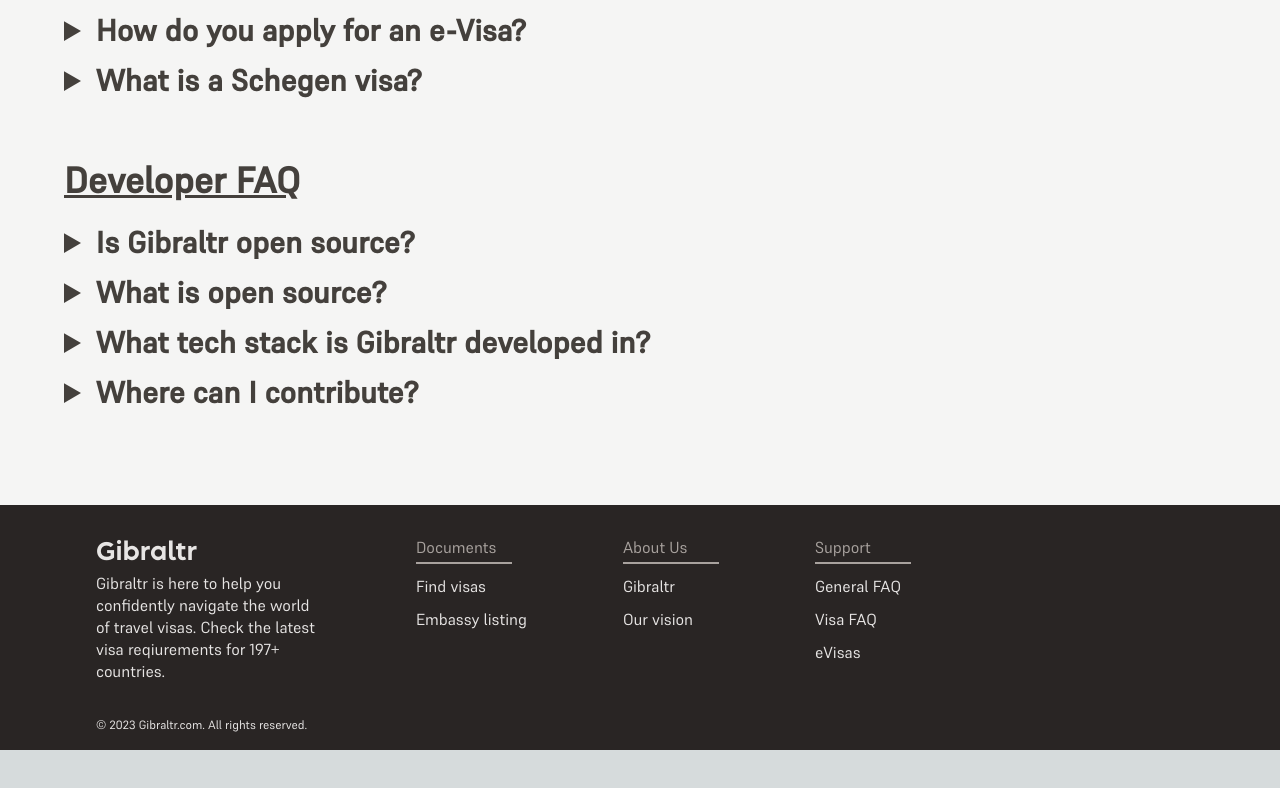
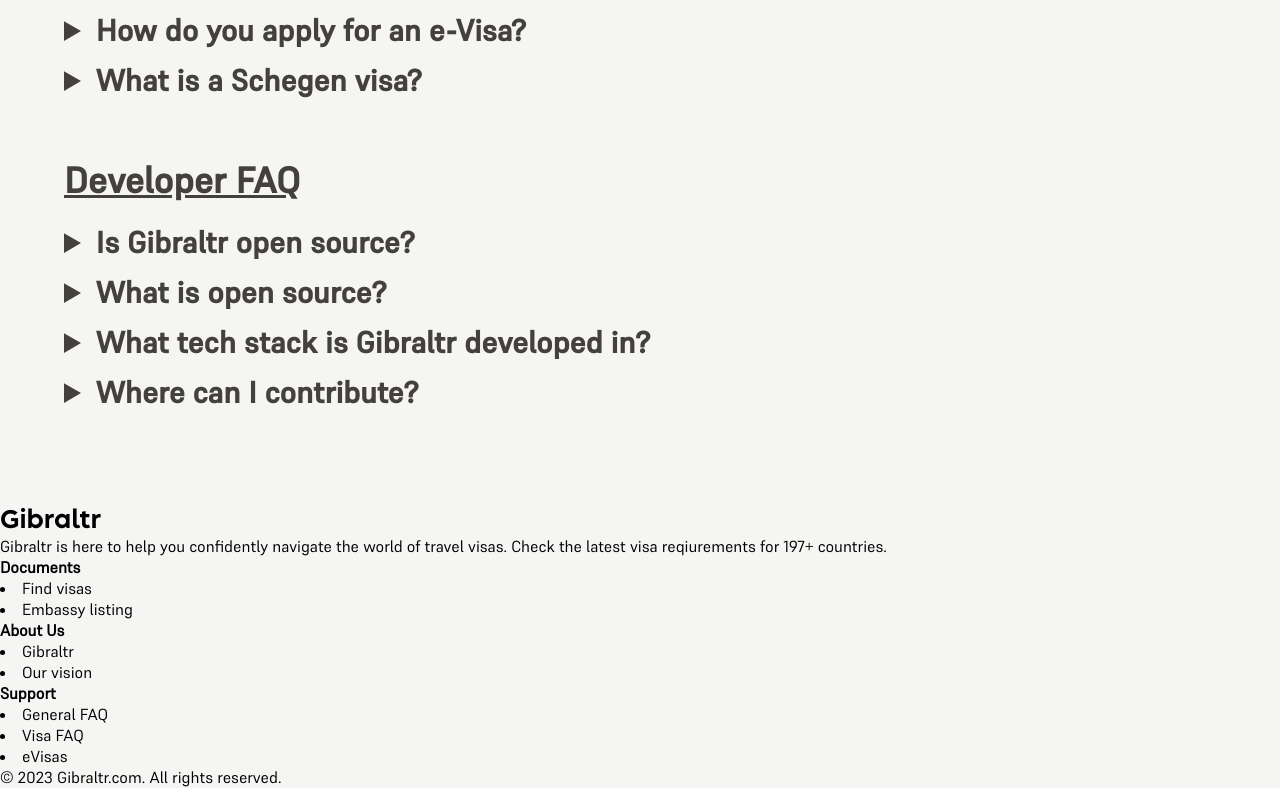
Before and after one commit to tachorzy/Gibraltr, a Next.js app: page /faq in a window 1280 px wide. Shown: the part 1043-1831 px from the top of the page. Before the commit the page ends 1793 px from the top, so only its background shows below. Built offline with nearby package versions, Linux system fonts and the light colour scheme.

Commit message:
Added inline styling to footer and renamed filed to Footer.jsx

```diff
--- a/components/ElectronicVisa.jsx
+++ b/components/ElectronicVisa.jsx
@@ -1,4 +1,3 @@
-import styles from '../styles/Home.module.css'
 import localFont from '@next/font/local'
 
 const supremeMedium = localFont({
--- a/components/footer.jsx
+++ b/components/footer.jsx
@@ -1,7 +1,5 @@
-import FooterStyle from '../styles/FooterStyle.module.css'
-import Image from 'next/image'
 import Link from 'next/link'
-import { Roboto, Montserrat, Rubik } from '@next/font/google'
+import { Rubik } from '@next/font/google'
 import localFont from '@next/font/local'
 
 const rubik = Rubik({
@@ -22,47 +20,45 @@ const supremeRegular = localFont({
 const Footer = () => {
 
     return(
-        <div className={supremeRegular.className}>
-            <div className={FooterStyle.footerContainer}>
+        <div className={supremeRegular.className + " flex flex-row bg-stone-800 h-52 py-8 pl-12 gap-x-24"}>
+            <div className="flex flex-row">
                 <span>
-                    <div className={albula.className}>
-                        <h2 className={FooterStyle.brandingTitle}>Gibraltr</h2>
-                    </div>
-                    <div className={FooterStyle.infoBox}>Gibraltr is here to help you confidently navigate the world of travel visas. Check the latest visa reqiurements for 197+ countries.</div>
+                    <h2 className={albula.className + " ml-12 text-stone-200 mb-1"}>Gibraltr</h2>
+                    <div className={"ml-12 text-stone-200 w-56 leading-snug"}>Gibraltr is here to help you confidently navigate the world of travel visas. Check the latest visa reqiurements for 197+ countries.</div>
                 </span>
-                <div className={FooterStyle.sectionColumn}>
-                    <h4 className={FooterStyle.header}>Documents</h4>
-                    <li className={FooterStyle.text}>
+                <div className={"gap-y-2"}>
+                    <h4 className={"text-stone-400 font-medium mb-3 border-stone-400 pb-1 border-b-2 border-t-0 border-x-0 border-solid w-24"}>Documents</h4>
+                    <li className={"text-stone-200 hover:text-stone-500 font-medium list-none pb-3"}>
                         <Link href="/">Find visas</Link>
                     </li>
-                    <li className={FooterStyle.text}>
+                    <li className={"text-stone-200 hover:text-stone-500 font-medium list-none pb-3"}>
                         <Link href="/comingsoon">Embassy listing</Link>
                     </li>
                 </div>
                 <div>
-                    <h4 className={FooterStyle.header}>About Us</h4>
-                    <li className={FooterStyle.text}>
+                    <h4 className={"text-stone-400 font-medium mb-3 border-stone-400 pb-1 border-b-2 border-t-0 border-x-0 border-solid w-24"}>About Us</h4>
+                    <li className={"text-stone-200 hover:text-stone-500 font-medium list-none pb-3"}>
                         <Link href="/about">Gibraltr</Link>
                     </li>
-                    <li className={FooterStyle.text}>
+                    <li className={"text-stone-200 hover:text-stone-500 font-medium list-none pb-3"}>
                         <Link href="/about#our-vision">Our vision</Link>
                     </li>
                 </div>
                 <div>
-                    <h4 className={FooterStyle.header}>Support</h4>
-                    <li className={FooterStyle.text}>
+                    <h4 className={"text-stone-400 font-medium mb-3 border-stone-400 pb-1 border-b-2 border-t-0 border-x-0 border-solid w-24"}>Support</h4>
+                    <li className={"text-stone-200 hover:text-stone-500 font-medium list-none pb-3"}>
                         <Link href="/faq">General FAQ</Link>
                     </li>
-                    <li className={FooterStyle.text}>
+                    <li className={"text-stone-200 hover:text-stone-500 font-medium list-none pb-3"}>
                         <Link href="/faq#visa-faq">Visa FAQ</Link>
                     </li>
-                    <li className={FooterStyle.text}>
+                    <li className={"text-stone-200 hover:text-stone-500 font-medium list-none pb-3"}>
                         <Link href="/comingsoon">eVisas</Link>
                     </li>
                 </div>
             </div>
-            <div className={FooterStyle.copyrightContainer}>
-                <span className={FooterStyle.copyright}>© {new Date().getFullYear()} Gibraltr.com. All rights reserved.</span>
+            <div className={"bg-stone-800 pl-12 pb-4"}>
+                <span className={"ml-12 text-stone-200 text-xs mt-16"}>© {new Date().getFullYear()} Gibraltr.com. All rights reserved.</span>
             </div>
         </div>
     );
```
